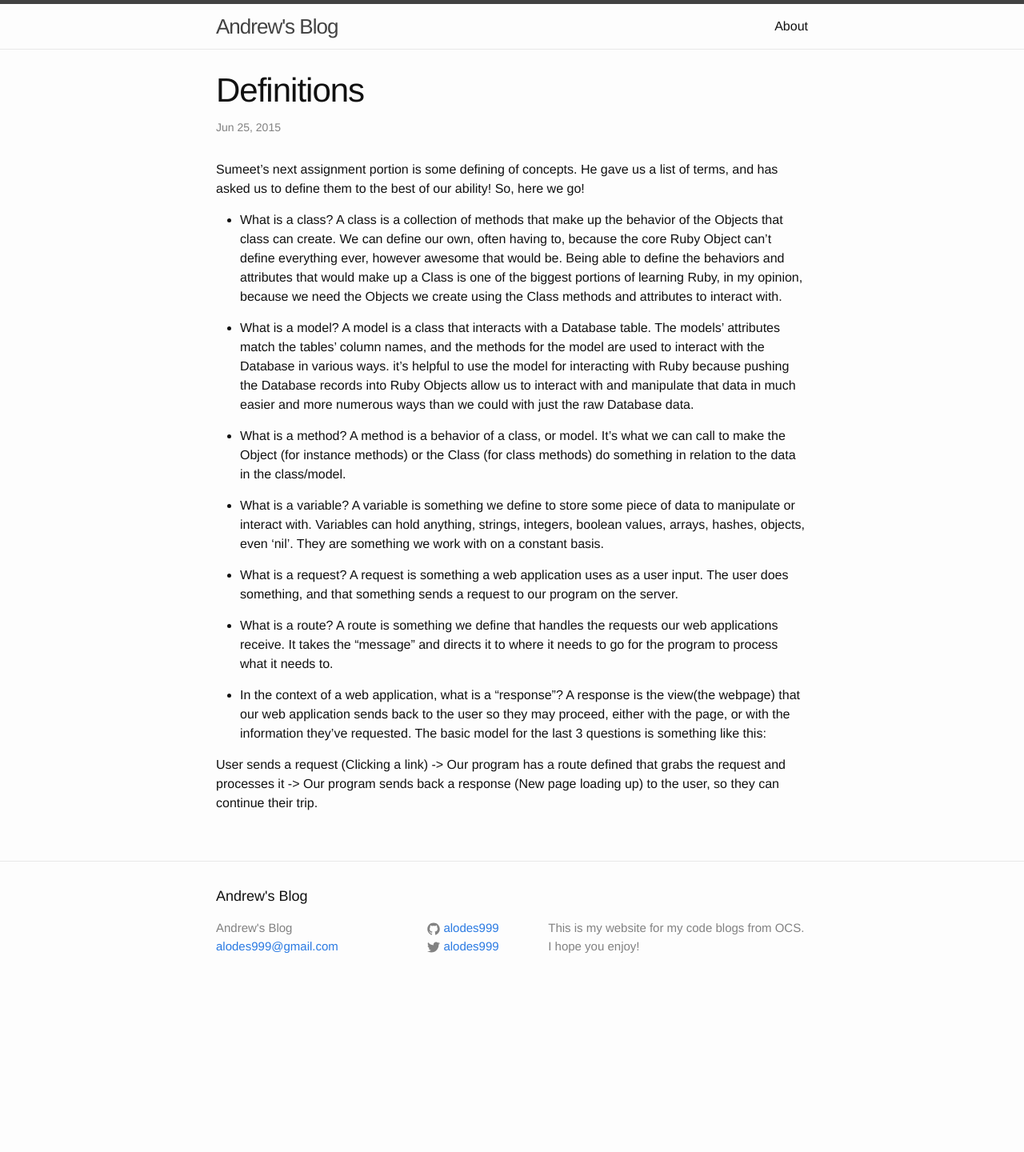
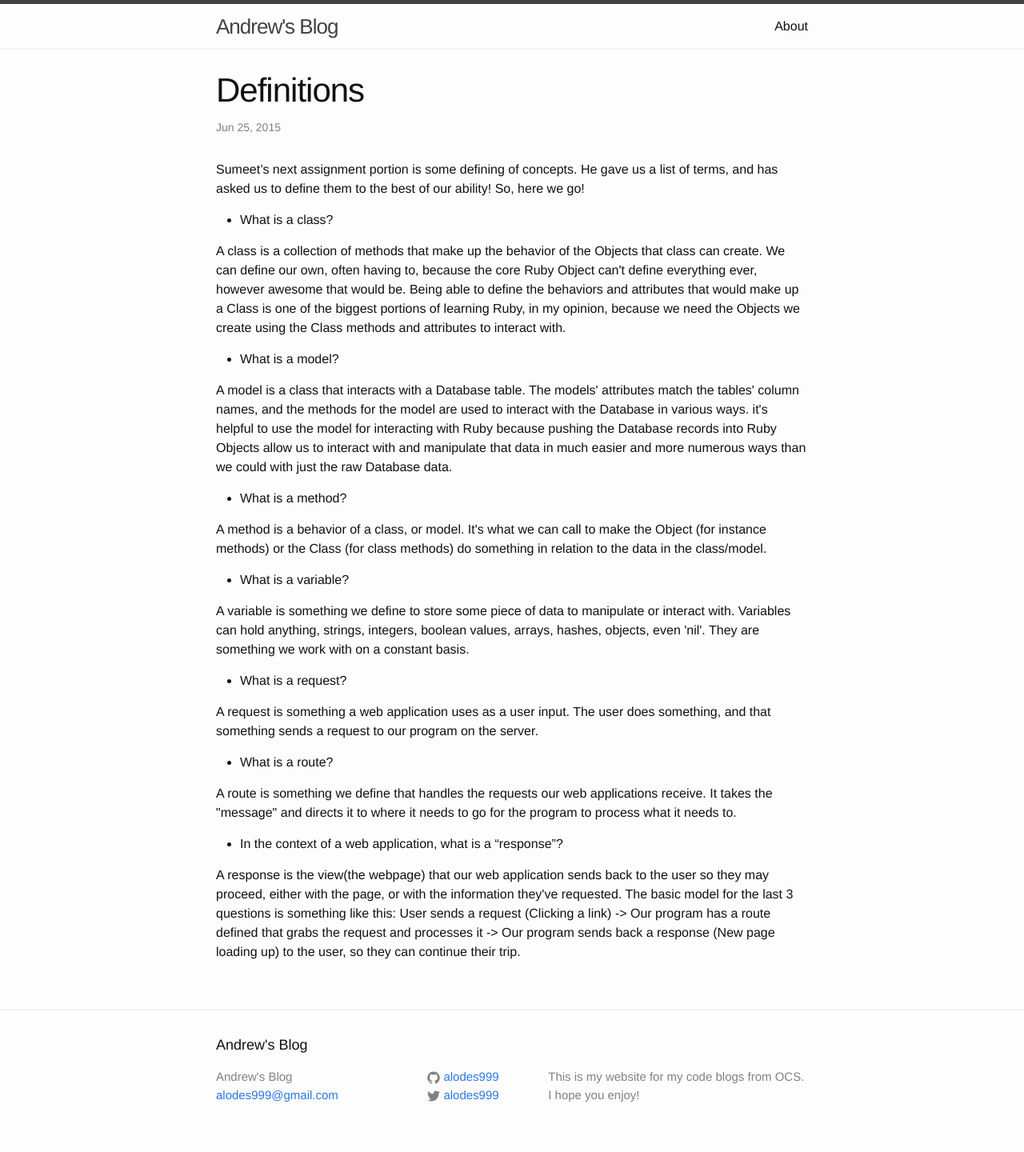
Before and after one commit to alodes999/alodes999, a Jekyll site: the page built from _posts/2015-06-25-definitions.markdown, in a window 1280 px wide. Shown: the whole page at 80% size. Built offline with Jekyll 4.4.1, drawn with Linux system fonts in a browser that asks for light colours; Markdown is read by kramdown in place of the engine named in the settings; before the commit the page ends 1254 px from its top, so only the background shows below that.

Commit message:
Add some formatting in blog

```diff
--- a/_posts/2015-06-25-definitions.markdown
+++ b/_posts/2015-06-25-definitions.markdown
@@ -8,24 +8,24 @@ categories: code
 Sumeet's next assignment portion is some defining of concepts.  He gave us a list of terms, and has asked us to define them to the best of our ability!  So, here we go!
 
 - What is a class?
-A class is a collection of methods that make up the behavior of the Objects that class can create.  We can define our own, often having to, because the core Ruby Object can't define everything ever, however awesome that would be.  Being able to define the behaviors and attributes that would make up a Class is one of the biggest portions of learning Ruby, in my opinion, because we need the Objects we create using the Class methods and attributes to interact with.
+<p>A class is a collection of methods that make up the behavior of the Objects that class can create.  We can define our own, often having to, because the core Ruby Object can't define everything ever, however awesome that would be.  Being able to define the behaviors and attributes that would make up a Class is one of the biggest portions of learning Ruby, in my opinion, because we need the Objects we create using the Class methods and attributes to interact with.</p>
 
 - What is a model?
-A model is a class that interacts with a Database table.  The models' attributes match the tables' column names, and the methods for the model are used to interact with the Database in various ways.  it's helpful to use the model for interacting with Ruby because pushing the Database records into Ruby Objects allow us to interact with and manipulate that data in much easier and more numerous ways than we could with just the raw Database data.
+<p>A model is a class that interacts with a Database table.  The models' attributes match the tables' column names, and the methods for the model are used to interact with the Database in various ways.  it's helpful to use the model for interacting with Ruby because pushing the Database records into Ruby Objects allow us to interact with and manipulate that data in much easier and more numerous ways than we could with just the raw Database data.</p>
 
 - What is a method?
-A method is a behavior of a class, or model.  It's what we can call to make the Object (for instance methods) or the Class (for class methods) do something in relation to the data in the class/model.
+<p>A method is a behavior of a class, or model.  It's what we can call to make the Object (for instance methods) or the Class (for class methods) do something in relation to the data in the class/model.</p>
 
 - What is a variable?
-A variable is something we define to store some piece of data to manipulate or interact with.  Variables can hold anything, strings, integers, boolean values, arrays, hashes, objects, even 'nil'. They are something we work with on a constant basis.
+<p>A variable is something we define to store some piece of data to manipulate or interact with.  Variables can hold anything, strings, integers, boolean values, arrays, hashes, objects, even 'nil'. They are something we work with on a constant basis.</p>
 
 - What is a request?
-A request is something a web application uses as a user input.  The user does something, and that something sends a request to our program on the server.
+<p>A request is something a web application uses as a user input.  The user does something, and that something sends a request to our program on the server.</p>
 
 - What is a route?
-A route is something we define that handles the requests our web applications receive.  It takes the "message" and directs it to where it needs to go for the program to process what it needs to.
+<p>A route is something we define that handles the requests our web applications receive.  It takes the "message" and directs it to where it needs to go for the program to process what it needs to.</p>
 
 - In the context of a web application, what is a "response"?
-A response is the view(the webpage) that our web application sends back to the user so they may proceed, either with the page, or with the information they've requested.  The basic model for the last 3 questions is something like this:
+<p>A response is the view(the webpage) that our web application sends back to the user so they may proceed, either with the page, or with the information they've requested.  The basic model for the last 3 questions is something like this:
 
-User sends a request (Clicking a link) ->  Our program has a route defined that grabs the request and processes it ->  Our program sends back a response (New page loading up) to the user, so they can continue their trip.
+User sends a request (Clicking a link) ->  Our program has a route defined that grabs the request and processes it ->  Our program sends back a response (New page loading up) to the user, so they can continue their trip.</p>
```
